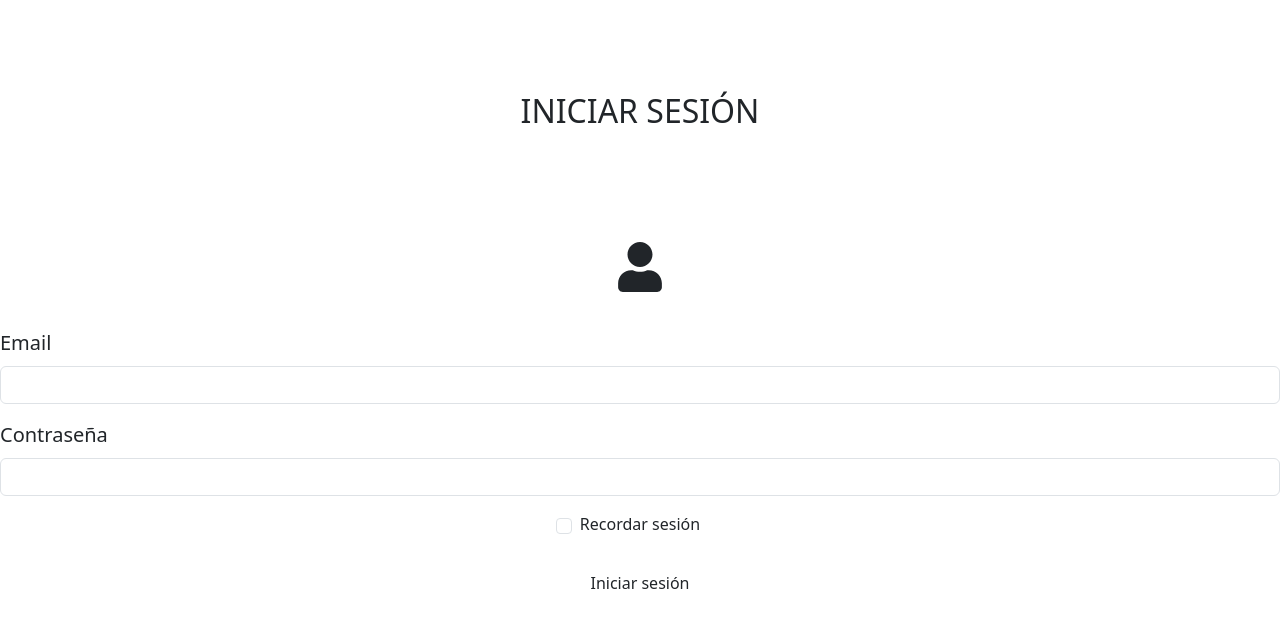
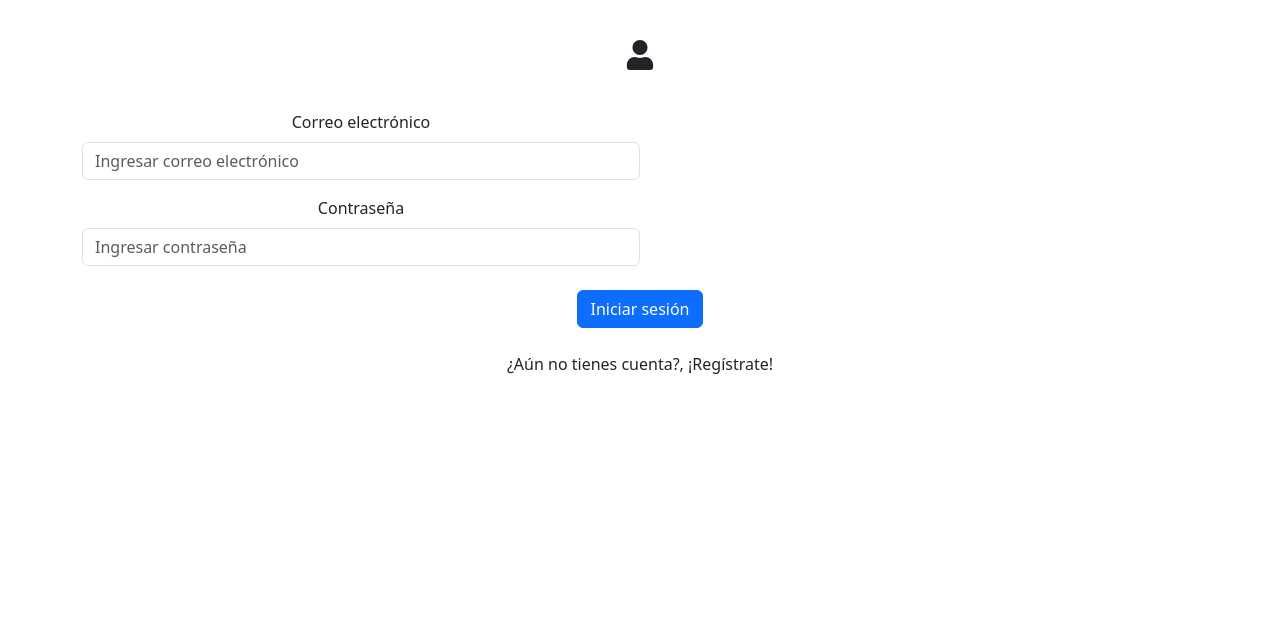
Before and after one commit to georginacostilla/Frontend-ATSA-PPS, a React (Vite) app: page / in a window 1280 px wide. Shown: the top 628 px of the page. Built offline with nearby package versions, Linux system fonts and the light colour scheme.

Commit message:
diseño del login

```diff
--- a/src/App.css
+++ b/src/App.css
@@ -1,5 +1,5 @@
 :root {
-	--color-fondo: #f5f3f0;
+	--color-fondo: #f8f8ff;
 	--color-primario:#05103b;
     --color-primarioDos: #778899;
 	--color-secundario: #000099;
--- a/src/App.jsx
+++ b/src/App.jsx
@@ -1,4 +1,5 @@
-import Login from "./page/login/Login.jsx";
+import Login from './page/login/Login.jsx';
+import '../src/App.css';
 
 function App() {
 
--- a/src/page/login/Login.jsx
+++ b/src/page/login/Login.jsx
@@ -1,45 +1,35 @@
+import { Button, Form } from 'react-bootstrap';
 import { FaUser } from 'react-icons/fa';
 import '../login/login.css';
 
 const Login = () => {
     return (
         <>
-            <div className="container containerlogin mt-5 mb-5">
-                <div className="row justify-content-center">
-                    <div className="col-md-6">
-                        <div className="mb-4" id='card'>
-                            <h1 className="text-center h2 mt-4 mb-4">INICIAR SESIÓN</h1>
-                        </div>
+            <div className='container text-center'>
+                <Form>
+                    <div className="mt-3 mb-3">
+                        <FaUser className="m-4" size={30} />
                     </div>
-                </div>
+                    <Form.Group className="mt-3 mb-3 w-50" controlId="formBasicEmail">
+                        <Form.Label>Correo electrónico</Form.Label>
+                        <Form.Control type="email" placeholder="Ingresar correo electrónico" />
+                        <Form.Text className="text-muted">
+                        </Form.Text>
+                    </Form.Group>
+
+                    <Form.Group className="mt-3 mb-3 w-50" controlId="formBasicPassword">
+                        <Form.Label>Contraseña</Form.Label>
+                        <Form.Control type="password" placeholder="Ingresar contraseña" />
+                    </Form.Group>
+                    <Button variant="primary" type="submit" className='mt-2 mb-2'>
+                        Iniciar sesión
+                    </Button>
+                    <div className="mt-3">
+                        ¿Aún no tienes cuenta?, ¡Regístrate!
+                    </div>
+                </Form>
             </div>
-            <form>
-                <div className="card-body">
-                    <div className="mb-3 text-center">
-                        <FaUser className="user-icon" size={50} />
-                    </div>
-                    <div className="mb-3">
-                        <label htmlFor="usuario" className="form-label textologin">Email</label>
-                        <input type="text" className="form-control" id="usuario" />
-                    </div>
-                    <div className="mb-3">
-                        <label htmlFor="contrasena" className="form-label textologin">Contraseña</label>
-                        <input type="password" className="form-control" id="contrasena" />
-                    </div>
-                    <div className="mb-2 form-check form-check-inline d-flex align-items-center justify-content-center">
-                        <input type="checkbox" className="form-check-input" id="recordar" />
-                        <label className="form-check-label mx-2" htmlFor="recordar">Recordar sesión</label>
-                    </div>
-                    <div className="mb-4 text-center">
-                        <button type="submit" className="btn botonlogin btn-block">Iniciar sesión</button>
-                        <div className="mt-3">
-                            {/* <Link to="/register" className='mensajelogin'>¿Aún no tienes cuenta?, ¡regístrate!</Link> */}
-                        </div>
-                    </div>
-                </div>
-            </form>
         </>
-
     )
 }
 
--- a/src/page/login/login.css
+++ b/src/page/login/login.css
@@ -12,33 +12,10 @@
     background-color: var(--color-secundario);
 }
 
-.links {
-    text-decoration: none;
-    color: var(--color-primario);
-}
-
-.links:hover {
-    color: var(--color-secundarioDos);
-}
-
-.user-icon {
-    margin: 20px;
-}
-
-.mensajelogin {
-    color: var(--fuente-color-secundario);
-}
-
-.mensajelogin:hover {
-    color: var(--color-secundarioDos);
-}
-
 .containerlogin {
-
     border-radius: 10px;
     border: 2px solid var(--color-primario);
     padding: 20px;
-
 }
 
 .containerlogin:hover {
```
